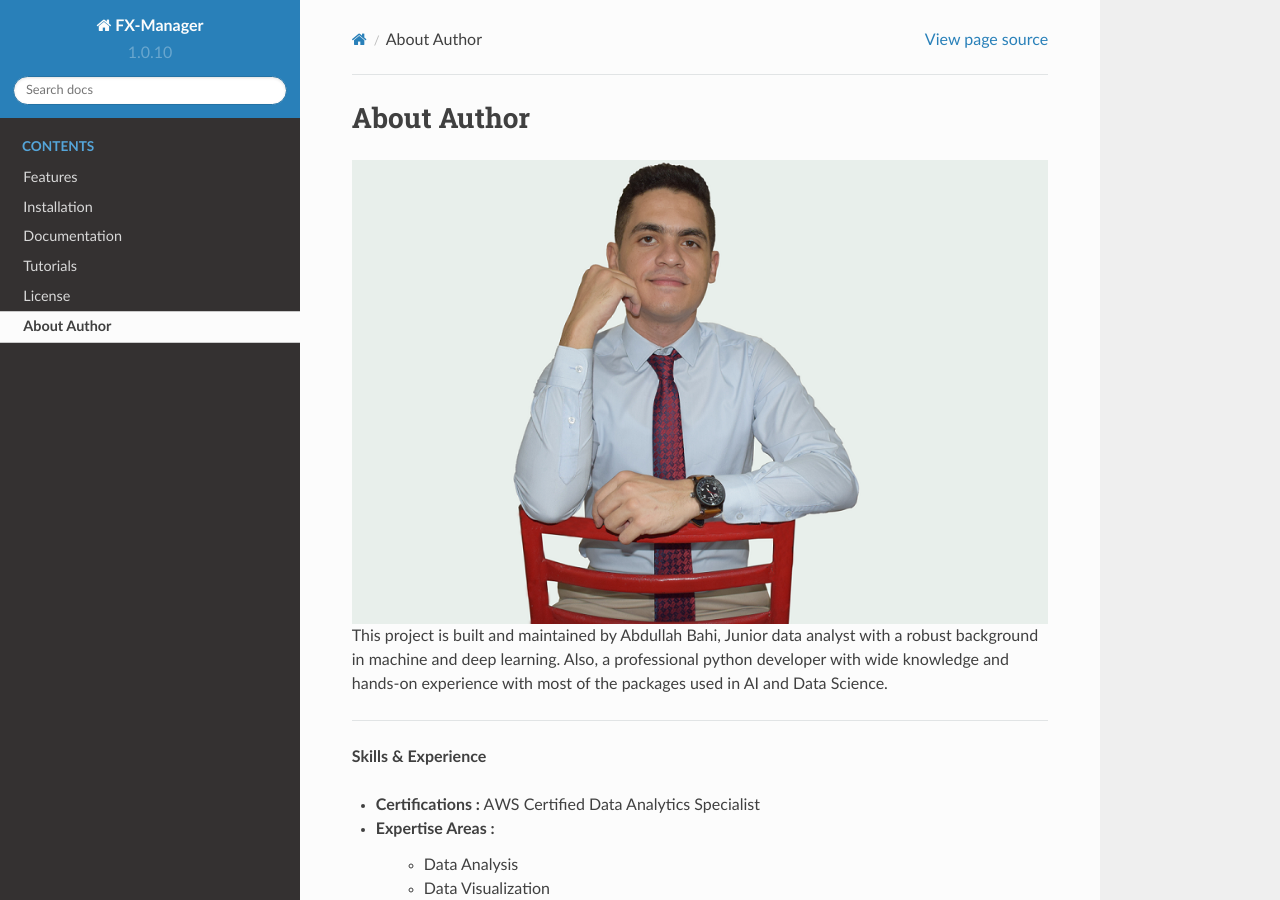
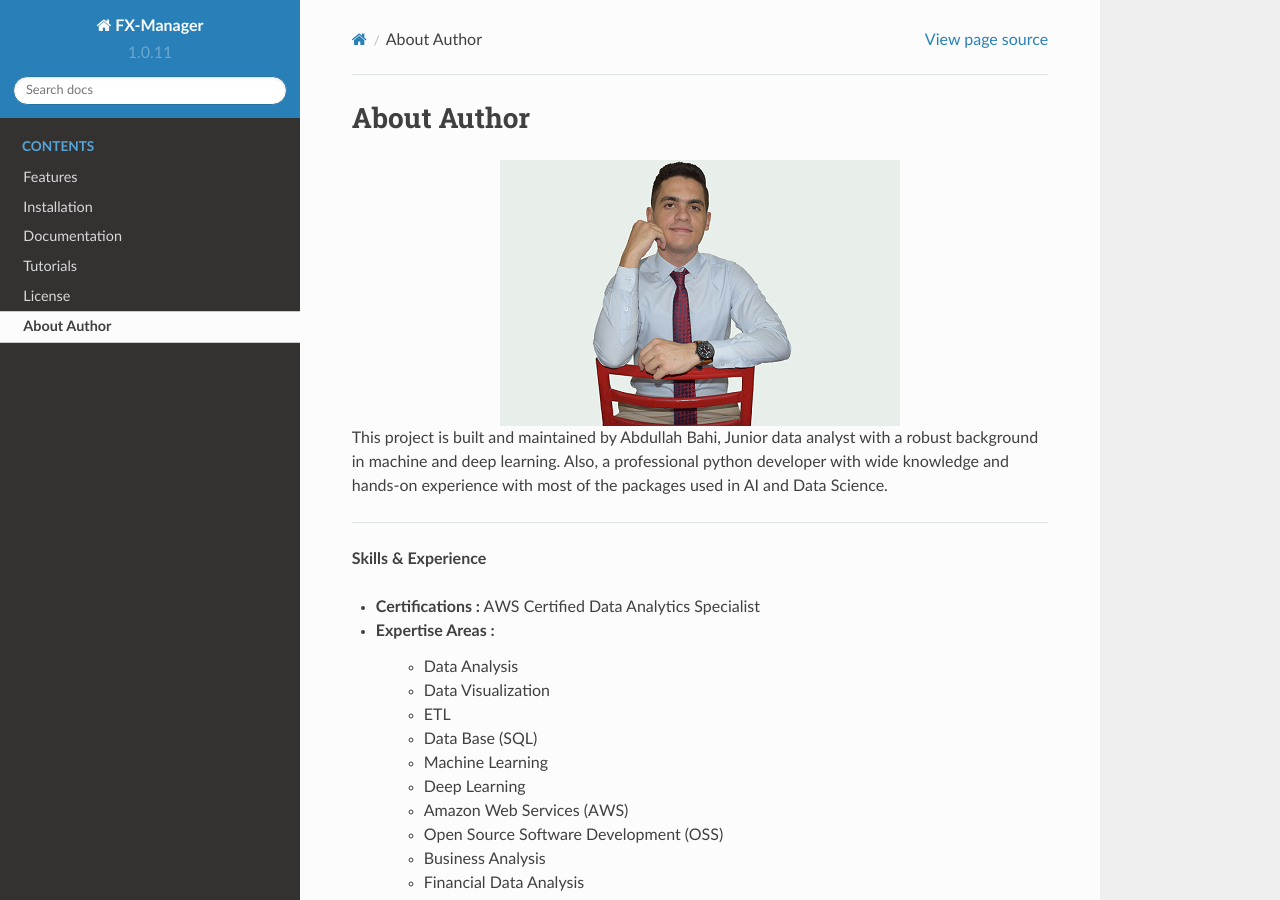
Before and after one commit to AbdullahBahi/FX-Manager, a Sphinx documentation site: the page built from docs/about_author.rst, in a window 1280 px wide and 900 px high. Built offline with Sphinx 7.4.7 and the Read the Docs theme 2.0.0, drawn with Linux system fonts in a browser that asks for light colours.

Commit message:
mod pic2

```diff
--- a/docs/about_author.rst
+++ b/docs/about_author.rst
@@ -1,7 +1,7 @@
 About Author
 ============
 
-.. image:: https://github.com/AbdullahBahi/fx-manager/blob/main/docs/assets/ab.png?raw=true
+.. image:: https://github.com/AbdullahBahi/FX-Manager/blob/main/docs/assets/ab.png?raw=true
    :align: center
 
 
--- a/docs/conf.py
+++ b/docs/conf.py
@@ -21,8 +21,8 @@ copyright = '2021 Abdullah Bahi'
 author = 'Abdullah Bahi'
 
 # The full version, including alpha/beta/rc tags
-release = '1.0.10'
-version = '1.0.10'
+release = '1.0.11'
+version = '1.0.11'
 
 
 # -- General configuration ---------------------------------------------------
--- a/setup.py
+++ b/setup.py
@@ -5,7 +5,7 @@ with open("README.md", "r", encoding="utf-8") as fh:
 
 try:
     setup(name = 'FX-Manager',
-        version = '1.0.10',
+        version = '1.0.11',
         author = 'Abdullah Bahi',
         author_email = 'abdullahbahi@icloud.com',
         description = 'Python package for developing and testing forex algorithmic trading strategies.',
```
Also changed, not shown: README.md (+1 -1 lines), docs/assets/ab.png, 1 other file.
